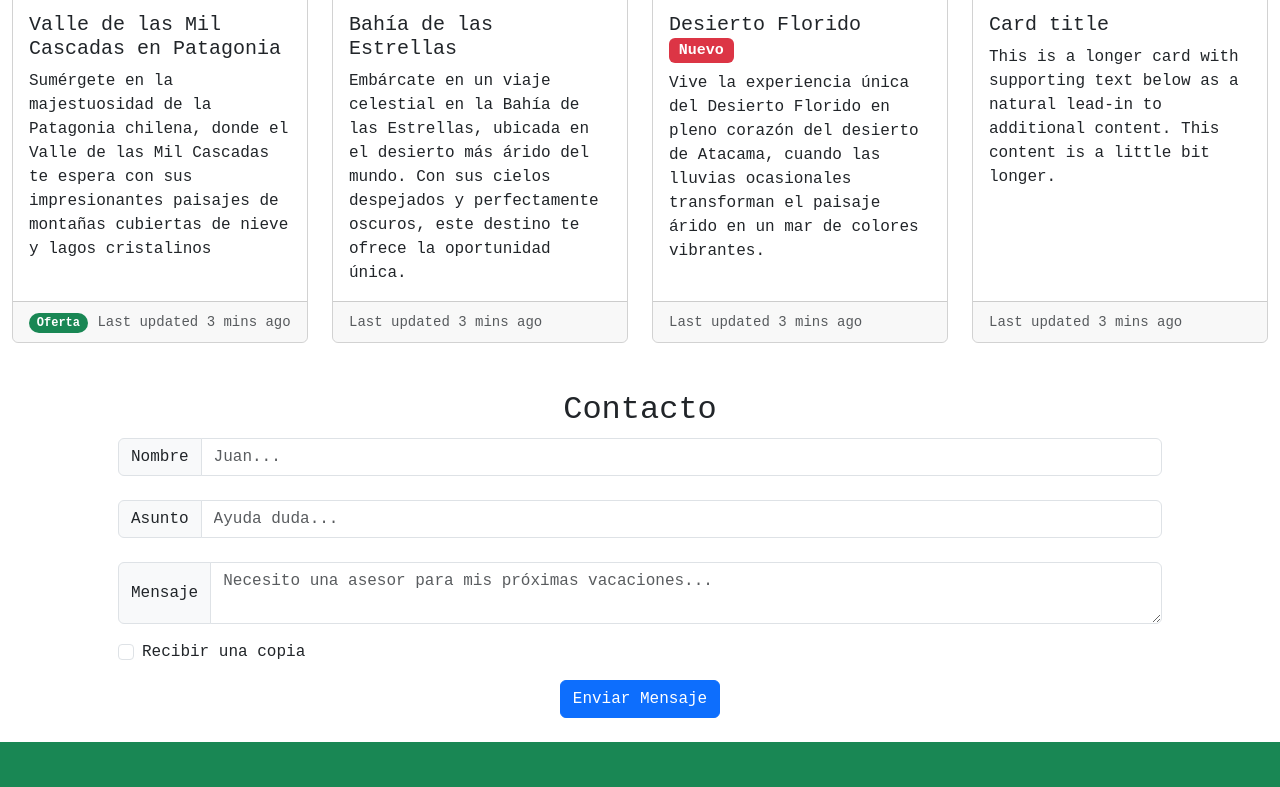
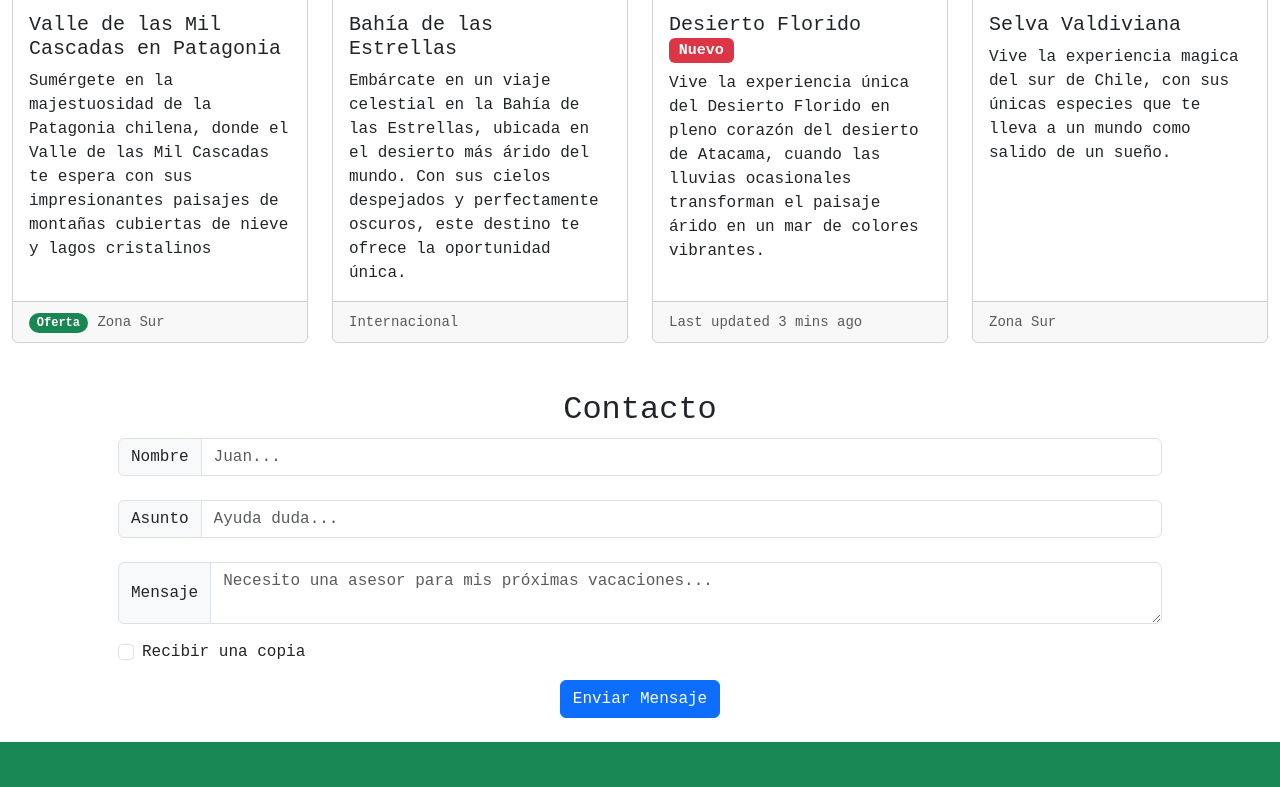
Before and after one commit to lvergaram/landing-travel, a plain HTML site: page INDEX.HTML in a window 1280 px wide. Shown: the part 1582-2369 px from the top of the page. Drawn offline with nearby package versions, Linux system fonts and the light colour scheme.

Commit message:
fix file name again

```diff
--- a/INDEX.HTML
+++ b/INDEX.HTML
@@ -128,7 +128,7 @@
                 data-bs-custom-class="custom-tooltip"
                 title="Consulta con tu asesor "
                 >Oferta</span>
-                <small class="text-body-secondary">Last updated 3 mins ago</small>
+                <small class="text-body-secondary">Zona Sur</small>
               </div>
           </article>
 
@@ -140,7 +140,7 @@
                 <p class="card-text">Embárcate en un viaje celestial en la Bahía de las Estrellas, ubicada en el desierto más árido del mundo. Con sus cielos despejados y perfectamente oscuros, este destino te ofrece la oportunidad única.</p>
               </div>
               <div class="card-footer">
-                <small class="text-body-secondary">Last updated 3 mins ago</small>
+                <small class="text-body-secondary">Internacional</small>
               </div>
           </article>
 
@@ -162,12 +162,11 @@
             <div class="card h-100">
               <img src="src/img/card4.jpg" class="card-img-top" alt="...">
               <div class="card-body">
-                <h5 class="card-title">Card title</h5>
-                <p class="card-text">This is a longer card with supporting text below as a natural lead-in to additional content.
-                  This content is a little bit longer.</p>
+                <h5 class="card-title">Selva Valdiviana</h5>
+                <p class="card-text">Vive la experiencia magica del sur de Chile, con sus únicas especies que te lleva a un mundo como salido de un sueño.</p>
               </div>
               <div class="card-footer">
-                <small class="text-body-secondary">Last updated 3 mins ago</small>
+                <small class="text-body-secondary">Zona Sur</small>
               </div>
           </article>
 
```
